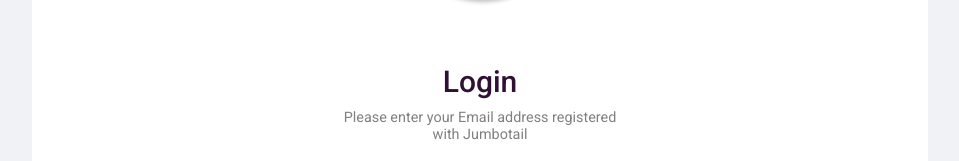
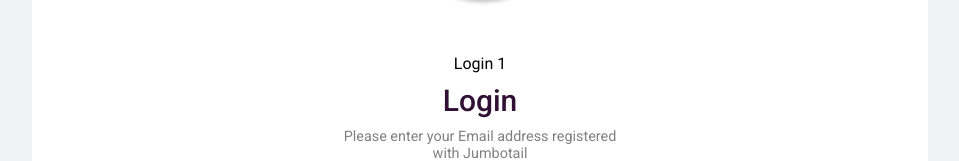
Before and after one commit to ravikumarem123/vendortest, a React (Vite) app: page /login in a window 1280 px wide. Shown: the part 238-399 px from the top of the page, without its empty margins (160-1119 px from the left). Built offline with nearby package versions, Linux system fonts and the light colour scheme.

Commit message:
VP-97: test deployment

```diff
--- a/src/containers/auth/AuthContainer.tsx
+++ b/src/containers/auth/AuthContainer.tsx
@@ -15,6 +15,7 @@
                         className="login-head-img"
                     />
                 </div>
+                <p>Login 1</p>
                 {children}
             </div>
         </div>
```
Also changed, not shown: 2 other files (tests, documents, lock files or other folders).
